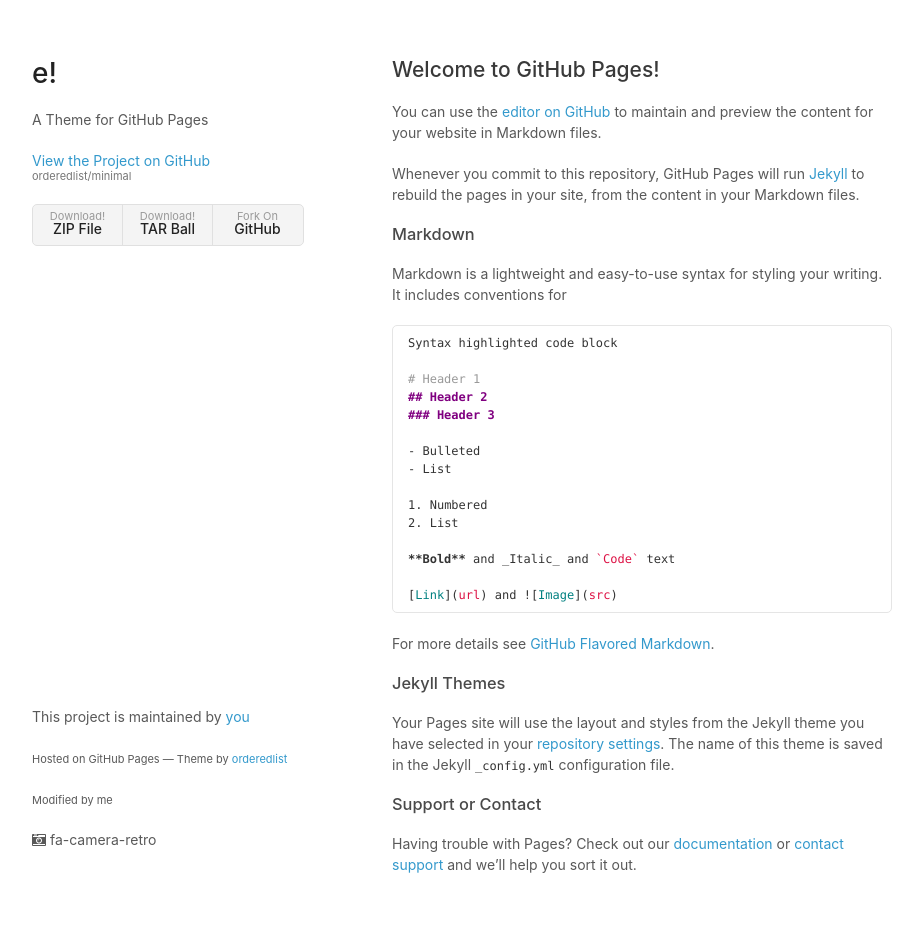
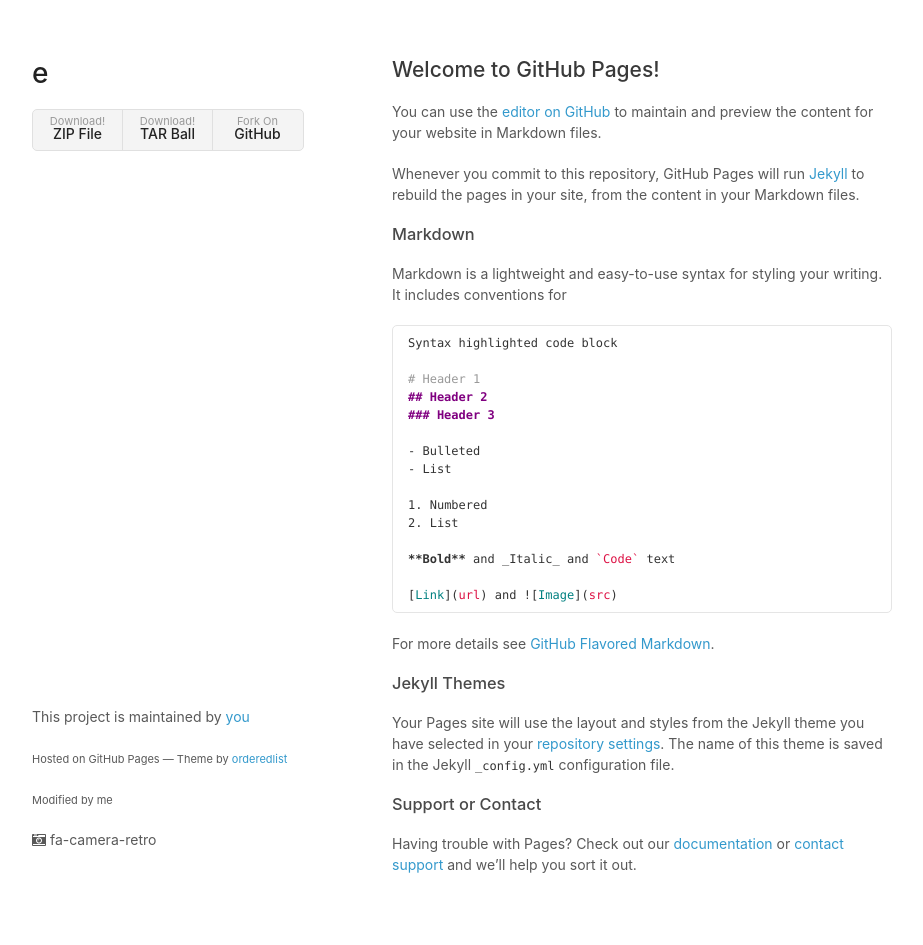
Before and after one commit to narutaro/e, a Jekyll site: the page built from index.md, in a window 1280 px wide. Shown: the whole page, without its empty margins (178-1101 px from the left). Built offline with Jekyll 4.4.1, drawn with Linux system fonts in a browser that asks for light colours; our own code applies the rules of GitHub Pages for plain Markdown files.

Commit message:
still testing

```diff
--- a/_layouts/default.html
+++ b/_layouts/default.html
@@ -15,9 +15,9 @@
   <body>
     <div class="wrapper">
       <header>
-        <h1>{{ page.title }}</h1>
-        <p>A Theme for GitHub Pages</p>
-        <p class="view"><a href="http://github.com/orderedlist/minimal">View the Project on GitHub <small>orderedlist/minimal</small></a></p>
+        <h1>{{ site.title }}</h1>
+        <p>{{ site.sub-title }}</p>
+        <!-- <p class="view"><a href="http://github.com/orderedlist/minimal">View the Project on GitHub <small>orderedlist/minimal</small></a></p> -->
         <ul>
           <li><a href="https://github.com/orderedlist/minimal/zipball/master">Download! <strong>ZIP File</strong></a></li>
           <li><a href="https://github.com/orderedlist/minimal/tarball/master">Download! <strong>TAR Ball</strong></a></li>
```
